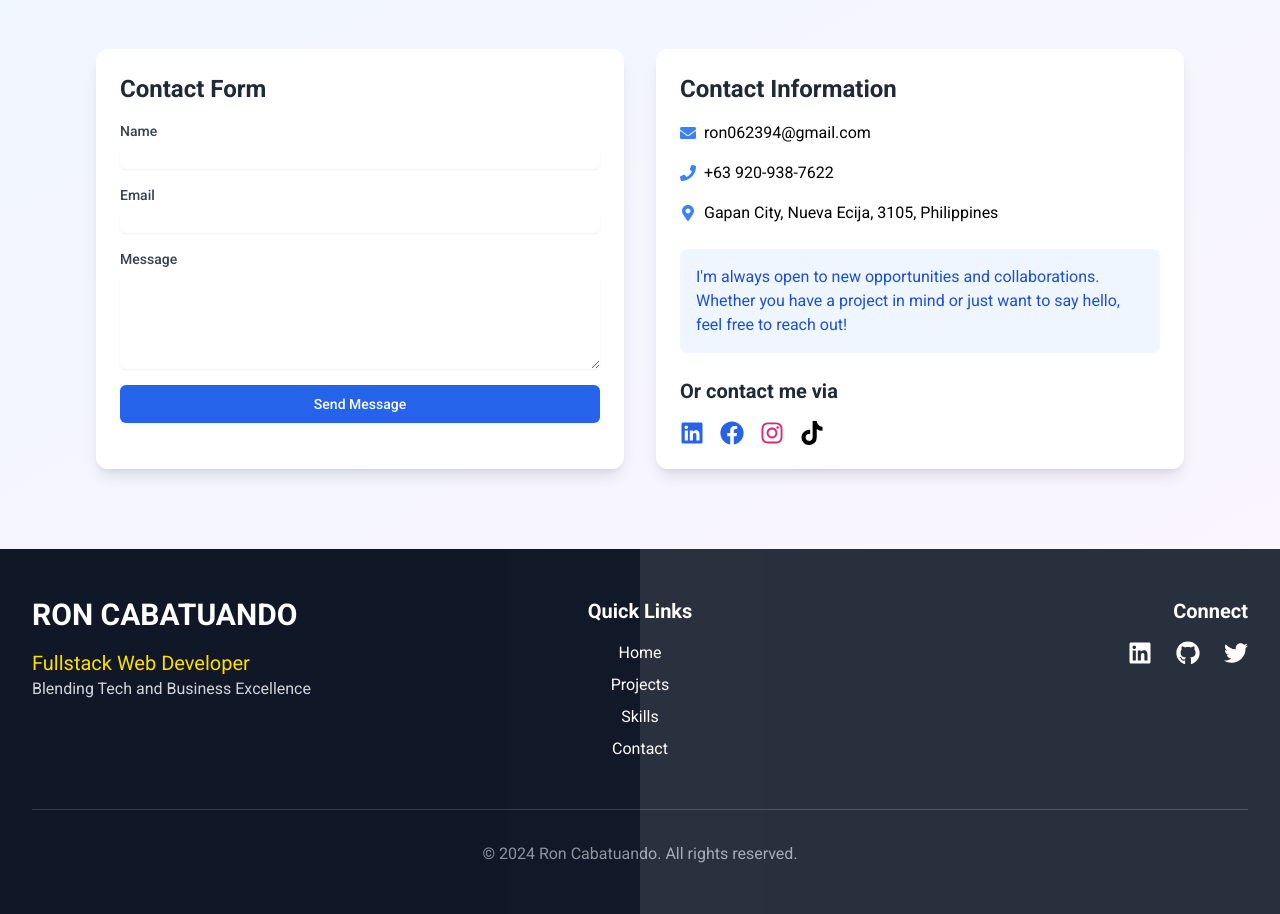
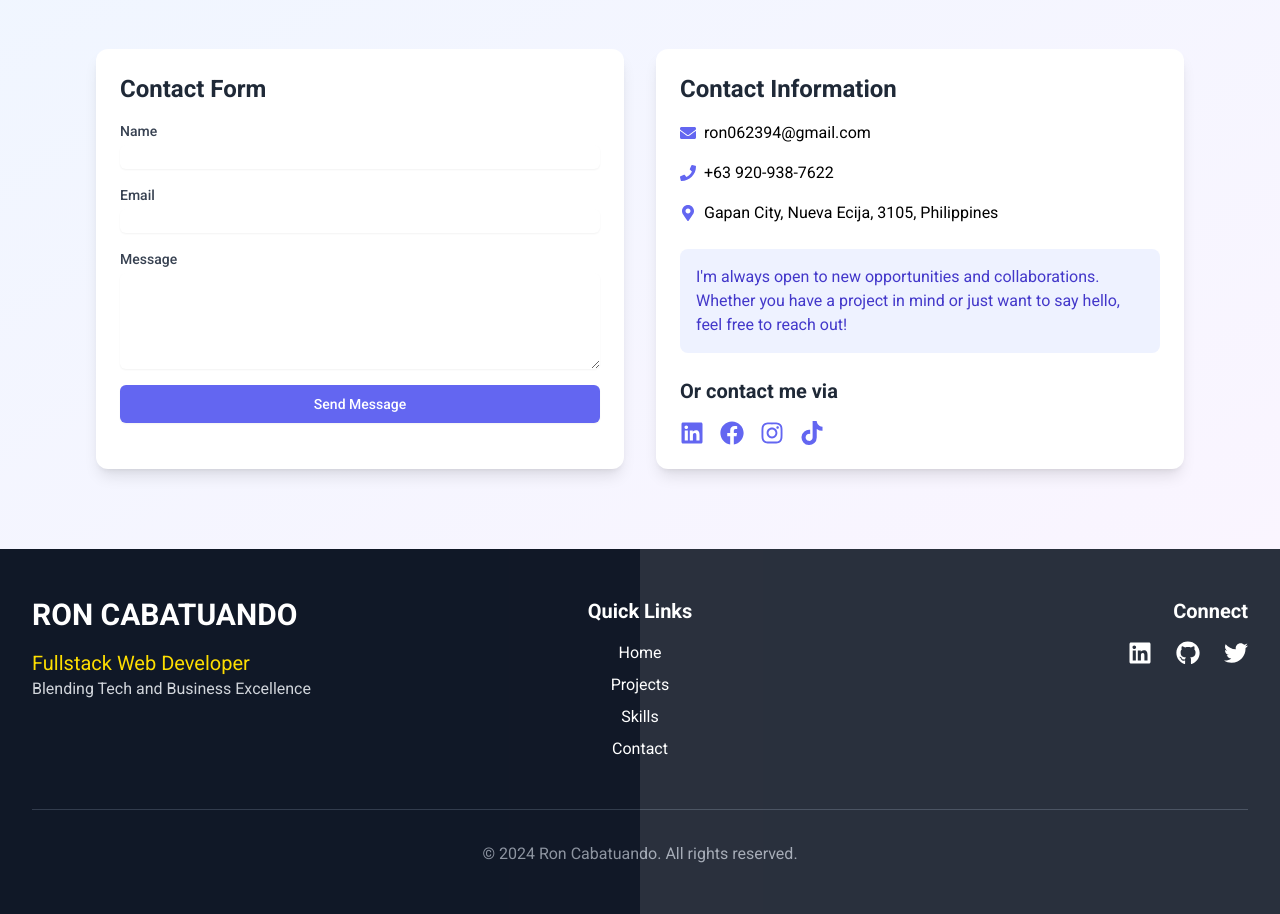
Before and after one commit to ron062394/ron.TheVeloper, a React (Create React App) app: page / in a window 1280 px wide. Shown: the part 7120-8034 px from the top of the page. Built offline with nearby package versions, Linux system fonts and the light colour scheme.

Commit message:
Initial design deployment

```diff
--- a/src/components/ContactMe.jsx
+++ b/src/components/ContactMe.jsx
@@ -126,7 +126,7 @@ const ContactMe = () => {
                 <div>
                   <button
                     type="submit"
-                    className="w-full flex justify-center py-2 px-4 border border-transparent rounded-md shadow-sm text-sm font-medium text-white bg-blue-600 hover:bg-blue-700 focus:outline-none focus:ring-2 focus:ring-offset-2 focus:ring-blue-500"
+                    className="w-full flex justify-center py-2 px-4 border border-transparent rounded-md shadow-sm text-sm font-medium text-white bg-indigo-500 hover:bg-indigo-600 focus:outline-none focus:ring-2 focus:ring-offset-2 focus:ring-indigo-500"
                   >
                     Send Message
                   </button>
@@ -140,36 +140,36 @@ const ContactMe = () => {
               <h3 className="text-2xl font-bold mb-4 text-gray-800">Contact Information</h3>
               <div className="space-y-4">
                 <div className="flex items-center">
-                  <FaEnvelope className="text-blue-500 mr-2" />
+                  <FaEnvelope className="text-indigo-500 mr-2" />
                   <span>ron062394@gmail.com</span>
                 </div>
                 <div className="flex items-center">
-                  <FaPhone className="text-blue-500 mr-2" />
+                  <FaPhone className="text-indigo-500 mr-2" />
                   <span>+63 920-938-7622</span>
                 </div>
                 <div className="flex items-center">
-                  <FaMapMarkerAlt className="text-blue-500 mr-2" />
+                  <FaMapMarkerAlt className="text-indigo-500 mr-2" />
                   <span>Gapan City, Nueva Ecija, 3105, Philippines</span>
                 </div>
               </div>
-              <div className="mt-6 p-4 bg-blue-50 rounded-lg">
-                <p className="text-blue-700">
+              <div className="mt-6 p-4 bg-indigo-50 rounded-lg">
+                <p className="text-indigo-700">
                   I'm always open to new opportunities and collaborations. Whether you have a project in mind or just want to say hello, feel free to reach out!
                 </p>
               </div>
               <div className="mt-6">
                 <h4 className="text-xl font-bold mb-4 text-gray-800">Or contact me via</h4>
                 <div className="flex space-x-4">
-                  <a href="#" className="text-blue-600 hover:text-blue-800">
+                  <a href="#" className="text-indigo-500 hover:text-indigo-700">
                     <FaLinkedin size={24} />
                   </a>
-                  <a href="#" className="text-blue-600 hover:text-blue-800">
+                  <a href="#" className="text-indigo-500 hover:text-indigo-700">
                     <FaFacebook size={24} />
                   </a>
-                  <a href="#" className="text-pink-600 hover:text-pink-800">
+                  <a href="#" className="text-indigo-500 hover:text-indigo-700">
                     <FaInstagram size={24} />
                   </a>
-                  <a href="#" className="text-black hover:text-gray-800">
+                  <a href="#" className="text-indigo-500 hover:text-indigo-700">
                     <FaTiktok size={24} />
                   </a>
                 </div>
```
